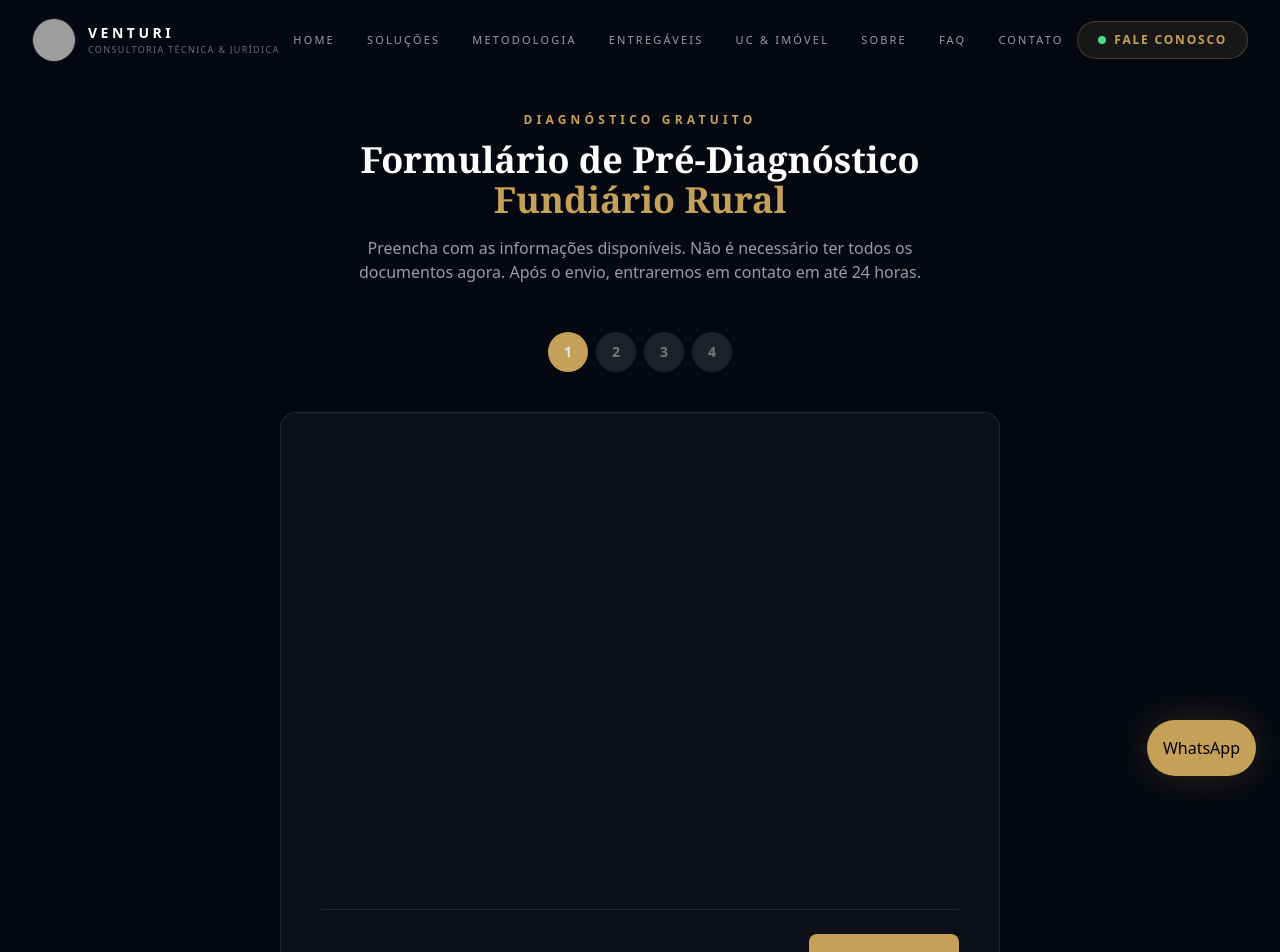
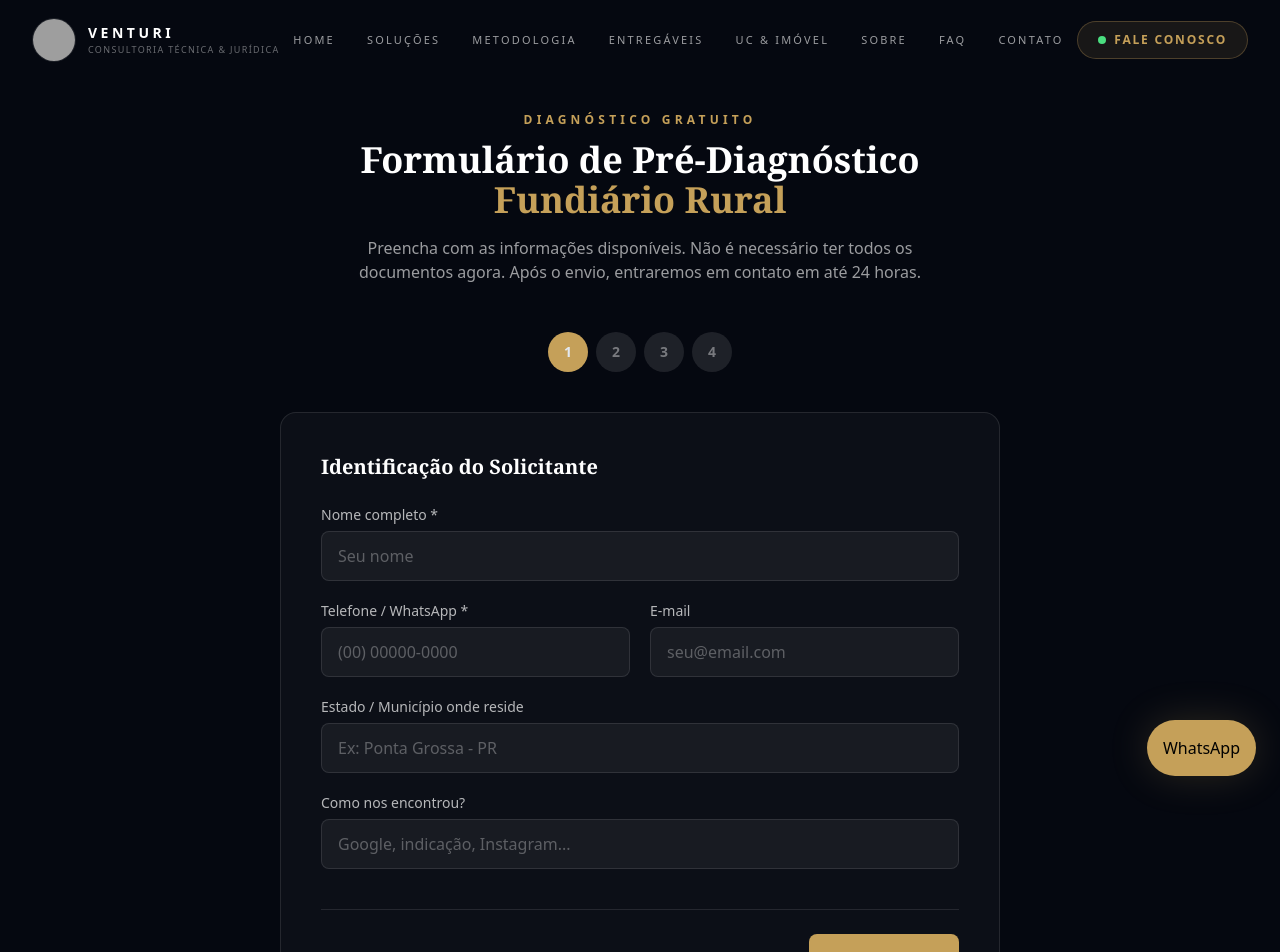
Before and after one commit to ciroramonvaz-stack/site-venturictj, a Next.js app: page /diagnostico in a window 1280 px wide. Shown: the top 952 px of the page. Built offline with nearby package versions, Linux system fonts and the light colour scheme; grey boxes are pictures that could not be loaded; a web font is replaced by a local one.

Commit message:
fix: remove reveal class from diagnostico form

```diff
--- a/src/app/diagnostico/page.tsx
+++ b/src/app/diagnostico/page.tsx
@@ -142,7 +142,7 @@ export default function DiagnosticoPage() {
 
             {/* STEP 1 */}
             {step === 1 && (
-              <div className="space-y-5 reveal">
+              <div className="space-y-5">
                 <h2 className="font-serif text-xl font-bold text-white mb-6">Identificação do Solicitante</h2>
                 <div>
                   <label className={labelClass}>Nome completo *</label>
@@ -171,7 +171,7 @@ export default function DiagnosticoPage() {
 
             {/* STEP 2 */}
             {step === 2 && (
-              <div className="space-y-5 reveal">
+              <div className="space-y-5">
                 <h2 className="font-serif text-xl font-bold text-white mb-6">Dados do Imóvel Rural</h2>
                 <div className="grid grid-cols-1 md:grid-cols-2 gap-5">
                   <div>
@@ -242,7 +242,7 @@ export default function DiagnosticoPage() {
 
             {/* STEP 3 */}
             {step === 3 && (
-              <div className="space-y-8 reveal">
+              <div className="space-y-8">
                 <h2 className="font-serif text-xl font-bold text-white mb-2">Identificação do Problema</h2>
                 <p className="text-white/50 text-sm mb-6">Marque todas as situações que se aplicam ao seu caso.</p>
 
@@ -271,7 +271,7 @@ export default function DiagnosticoPage() {
 
             {/* STEP 4 */}
             {step === 4 && (
-              <div className="space-y-5 reveal">
+              <div className="space-y-5">
                 <h2 className="font-serif text-xl font-bold text-white mb-6">Contexto e Objetivo</h2>
                 <div>
                   <label className={labelClass}>O que você quer resolver com esse diagnóstico?</label>
```
